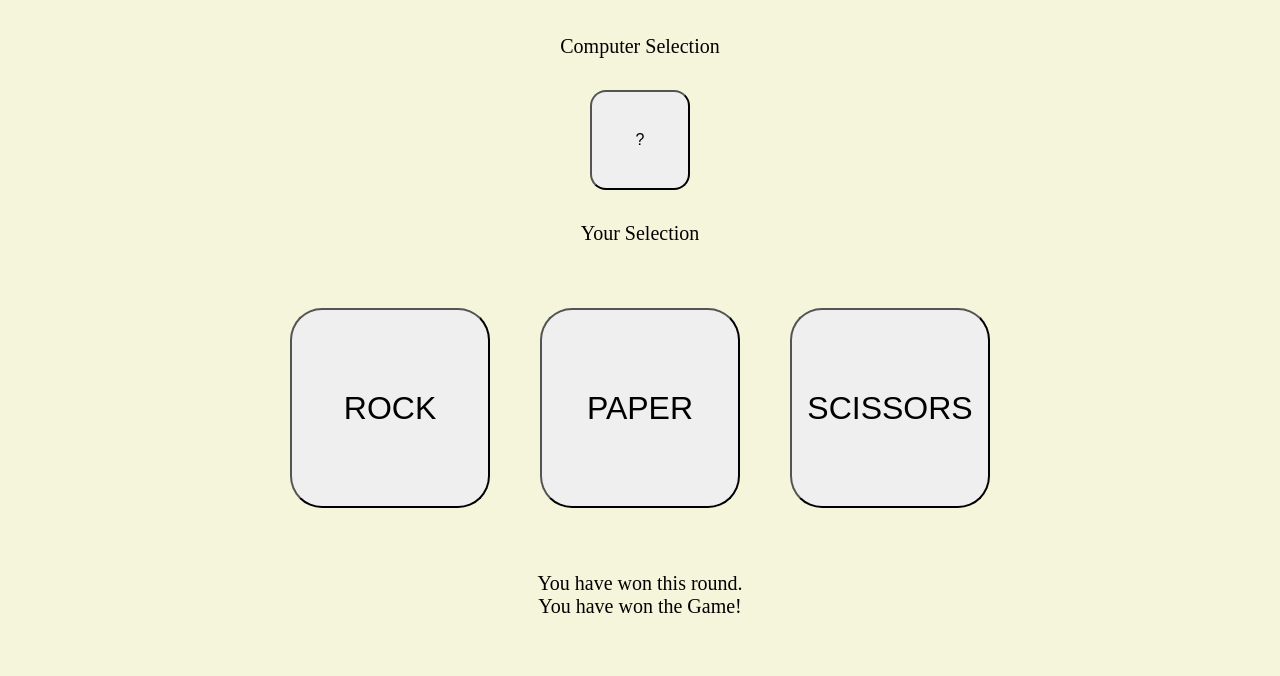
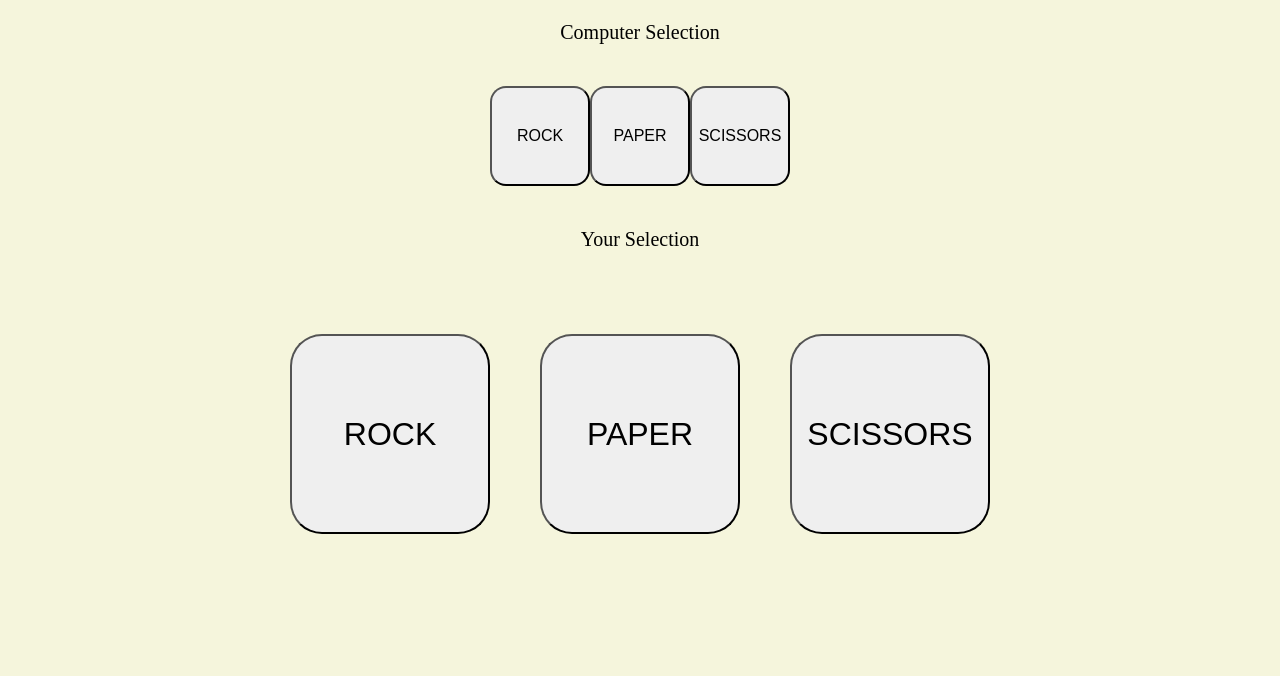
Before and after one commit to Mitchel-Okonjo/Rock_Paper_Scissors, a plain HTML site: page index.html in a window 1280 px wide. Shown: the part 140-816 px from the top of the page. Drawn offline with Linux system fonts and the light colour scheme.

Commit message:
Edit classes and text within html file

```diff
--- a/index.html
+++ b/index.html
@@ -13,25 +13,29 @@
         <div class="header-left">
             <div class="text score-text">SCORE</div>
             <button class="score-btn">0</button>
-            <div class="round-text">ROUND</div>
+            <div class="round-text">ROUNDS PLAYED</div>
             <button class="btn round-btn">0</button>
         </div>
         <div class="header-right">
             <button class="restart-btn">RESTART</button>
         </div>
     </div>
-    <div class="text header-text">Click a selection to play!</div>
+    <div class="text game-start-text">Select an option to play</div>
     <div class="content">
         <div class="text">Computer Selection</div>
-        <span><button class="btn btn-computer">?</button></span>
+            <span>
+                <button class="btn btn-computer">ROCK</button>
+                <button class="btn btn-computer">PAPER</button>
+                <button class="btn btn-computer">SCISSORS</button>
+            </span>
         <div class="text">Your Selection</div>
-        <div class="btn-container">
+        <div class="btn-container second">
             <button class="btn btn-yours">ROCK</button>
             <button class="btn btn-yours">PAPER</button>
             <button class="btn btn-yours">SCISSORS</button>
         </div>
-        <div class=" text round-end-text">You have won this round.</div>
-        <div class="text final-text">You have won the Game!</div>
+        <div class="text round-end-text"></div>
+        <div class="text game-end-text"></div>
     </div>
 </body>
 </html>
```
